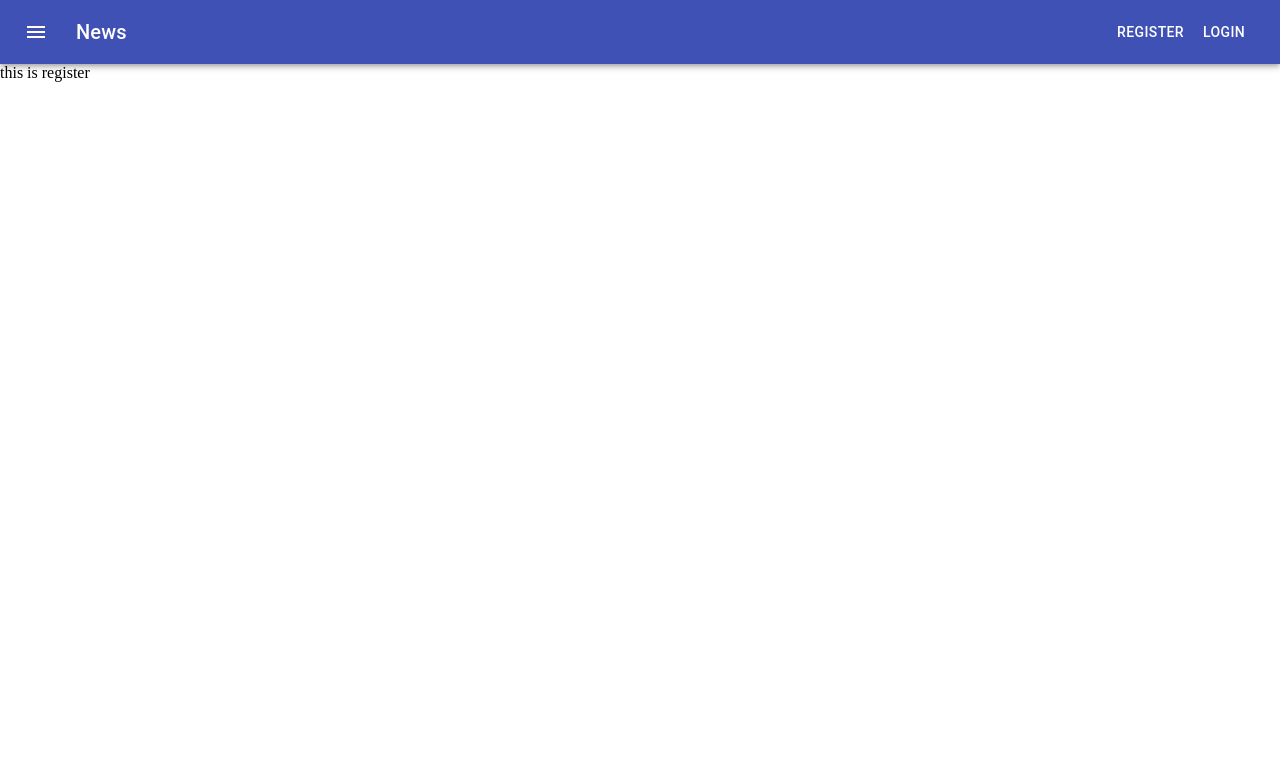
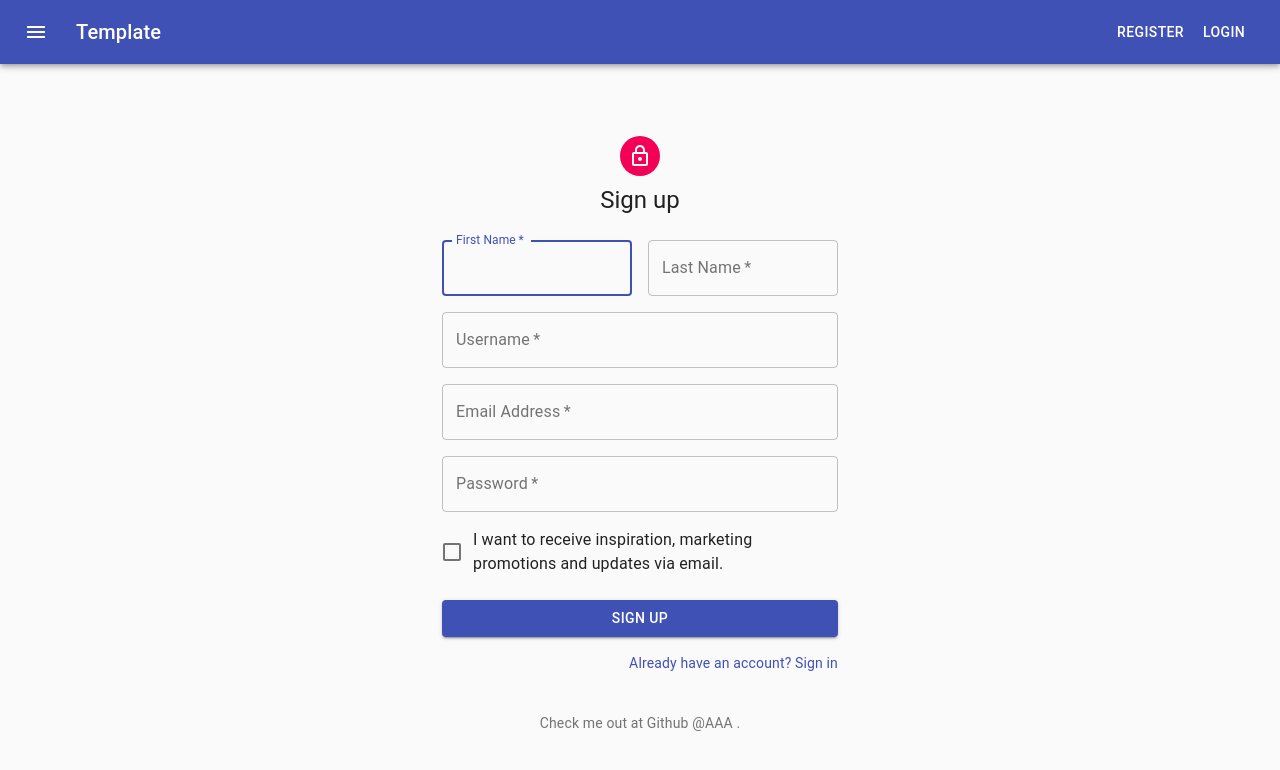
Before and after one commit to AAA530/MERN_AUTH_TEMPLATE, a React (Create React App) app in the folder Frontend/: page /register in a window 1280 px wide. Shown: the top 770 px of the page. Built offline with nearby package versions, Linux system fonts and the light colour scheme; no server answers.

Commit message:
added forms for login and register

```diff
--- a/Frontend/src/components/Auth/Login.js
+++ b/Frontend/src/components/Auth/Login.js
@@ -1,7 +1,116 @@
 import React from "react";
+import Avatar from "@material-ui/core/Avatar";
+import Button from "@material-ui/core/Button";
+import CssBaseline from "@material-ui/core/CssBaseline";
+import TextField from "@material-ui/core/TextField";
+import FormControlLabel from "@material-ui/core/FormControlLabel";
+import Checkbox from "@material-ui/core/Checkbox";
+import Link from "@material-ui/core/Link";
+import Grid from "@material-ui/core/Grid";
+import Box from "@material-ui/core/Box";
+import LockOutlinedIcon from "@material-ui/icons/LockOutlined";
+import Typography from "@material-ui/core/Typography";
+import { makeStyles } from "@material-ui/core/styles";
+import Container from "@material-ui/core/Container";
 
-function Login() {
-	return <div>this is Login</div>;
+function Copyright() {
+  return (
+    <Typography variant="body2" color="textSecondary" align="center">
+      {"Check me out at Github "}
+      <Link color="inherit" href="https://github.com/AAA530">
+        @AAA
+      </Link>{" "}
+      {"."}
+    </Typography>
+  );
 }
 
-export default Login;
+const useStyles = makeStyles((theme) => ({
+  paper: {
+    marginTop: theme.spacing(8),
+    display: "flex",
+    flexDirection: "column",
+    alignItems: "center",
+  },
+  avatar: {
+    margin: theme.spacing(1),
+    backgroundColor: theme.palette.secondary.main,
+  },
+  form: {
+    width: "100%", // Fix IE 11 issue.
+    marginTop: theme.spacing(1),
+  },
+  submit: {
+    margin: theme.spacing(3, 0, 2),
+  },
+}));
+
+export default function Login() {
+  const classes = useStyles();
+
+  return (
+    <Container component="main" maxWidth="xs">
+      <CssBaseline />
+      <div className={classes.paper}>
+        <Avatar className={classes.avatar}>
+          <LockOutlinedIcon />
+        </Avatar>
+        <Typography component="h1" variant="h5">
+          Sign in
+        </Typography>
+        <form className={classes.form} noValidate>
+          <TextField
+            variant="outlined"
+            margin="normal"
+            required
+            fullWidth
+            id="email"
+            label="Email Address"
+            name="email"
+            autoComplete="email"
+            autoFocus
+          />
+          <TextField
+            variant="outlined"
+            margin="normal"
+            required
+            fullWidth
+            name="password"
+            label="Password"
+            type="password"
+            id="password"
+            autoComplete="current-password"
+          />
+          <FormControlLabel
+            control={<Checkbox value="remember" color="primary" />}
+            label="Remember me"
+          />
+          <Button
+            type="submit"
+            fullWidth
+            variant="contained"
+            color="primary"
+            className={classes.submit}
+          >
+            Sign In
+          </Button>
+          <Grid container>
+            <Grid item xs>
+              <Link href="#" variant="body2">
+                Forgot password?
+              </Link>
+            </Grid>
+            <Grid item>
+              <Link href="#" variant="body2">
+                {"Don't have an account? Sign Up"}
+              </Link>
+            </Grid>
+          </Grid>
+        </form>
+      </div>
+      <Box mt={8}>
+        <Copyright />
+      </Box>
+    </Container>
+  );
+}
--- a/Frontend/src/components/Auth/Register.js
+++ b/Frontend/src/components/Auth/Register.js
@@ -1,7 +1,151 @@
 import React from "react";
+import Avatar from "@material-ui/core/Avatar";
+import Button from "@material-ui/core/Button";
+import CssBaseline from "@material-ui/core/CssBaseline";
+import TextField from "@material-ui/core/TextField";
+import FormControlLabel from "@material-ui/core/FormControlLabel";
+import Checkbox from "@material-ui/core/Checkbox";
+import Link from "@material-ui/core/Link";
+import Grid from "@material-ui/core/Grid";
+import Box from "@material-ui/core/Box";
+import LockOutlinedIcon from "@material-ui/icons/LockOutlined";
+import Typography from "@material-ui/core/Typography";
+import { makeStyles } from "@material-ui/core/styles";
+import Container from "@material-ui/core/Container";
 
-function Register() {
-	return <div>this is register</div>;
+function Copyright() {
+  return (
+    <Typography variant="body2" color="textSecondary" align="center">
+      {"Check me out at Github "}
+      <Link color="inherit" href="https://github.com/AAA530">
+        @AAA
+      </Link>{" "}
+      {"."}
+    </Typography>
+  );
 }
 
-export default Register;
+const useStyles = makeStyles((theme) => ({
+  paper: {
+    marginTop: theme.spacing(8),
+    display: "flex",
+    flexDirection: "column",
+    alignItems: "center",
+  },
+  avatar: {
+    margin: theme.spacing(1),
+    backgroundColor: theme.palette.secondary.main,
+  },
+  form: {
+    width: "100%", // Fix IE 11 issue.
+    marginTop: theme.spacing(3),
+  },
+  submit: {
+    margin: theme.spacing(3, 0, 2),
+  },
+}));
+
+export default function Register() {
+  const classes = useStyles();
+
+  return (
+    <Container component="main" maxWidth="xs">
+      <CssBaseline />
+      <div className={classes.paper}>
+        <Avatar className={classes.avatar}>
+          <LockOutlinedIcon />
+        </Avatar>
+        <Typography component="h1" variant="h5">
+          Sign up
+        </Typography>
+        <form className={classes.form} noValidate>
+          <Grid container spacing={2}>
+            <Grid item xs={12} sm={6}>
+              <TextField
+                autoComplete="fname"
+                name="firstName"
+                variant="outlined"
+                required
+                fullWidth
+                id="firstName"
+                label="First Name"
+                autoFocus
+              />
+            </Grid>
+            <Grid item xs={12} sm={6}>
+              <TextField
+                variant="outlined"
+                required
+                fullWidth
+                id="lastName"
+                label="Last Name"
+                name="lastName"
+                autoComplete="lname"
+              />
+            </Grid>
+
+            <Grid item xs={12}>
+              <TextField
+                variant="outlined"
+                required
+                fullWidth
+                id="usename"
+                label="Username"
+                name="username"
+                autoComplete="username"
+              />
+            </Grid>
+            <Grid item xs={12}>
+              <TextField
+                variant="outlined"
+                required
+                fullWidth
+                id="email"
+                label="Email Address"
+                name="email"
+                autoComplete="email"
+              />
+            </Grid>
+            <Grid item xs={12}>
+              <TextField
+                variant="outlined"
+                required
+                fullWidth
+                name="password"
+                label="Password"
+                type="password"
+                id="password"
+                autoComplete="current-password"
+              />
+            </Grid>
+            <Grid item xs={12}>
+              <FormControlLabel
+                control={<Checkbox value="allowExtraEmails" color="primary" />}
+                label="I want to receive inspiration, marketing promotions and updates via email."
+              />
+            </Grid>
+          </Grid>
+          <Button
+            type="submit"
+            fullWidth
+            variant="contained"
+            color="primary"
+            className={classes.submit}
+          >
+            Sign Up
+          </Button>
+          <Grid container justify="flex-end">
+            <Grid item>
+              <Link href="/login" variant="body2">
+                Already have an account? Sign in
+              </Link>
+            </Grid>
+          </Grid>
+        </form>
+      </div>
+      <Box mt={5}>
+        <Copyright />
+      </Box>
+    </Container>
+  );
+}
--- a/Frontend/src/components/Layout/Header.js
+++ b/Frontend/src/components/Layout/Header.js
@@ -37,7 +37,7 @@
             <MenuIcon />
           </IconButton>
           <Typography variant="h6" className={classes.title}>
-            News
+            Template
           </Typography>
 
           <AuthOption />
```
